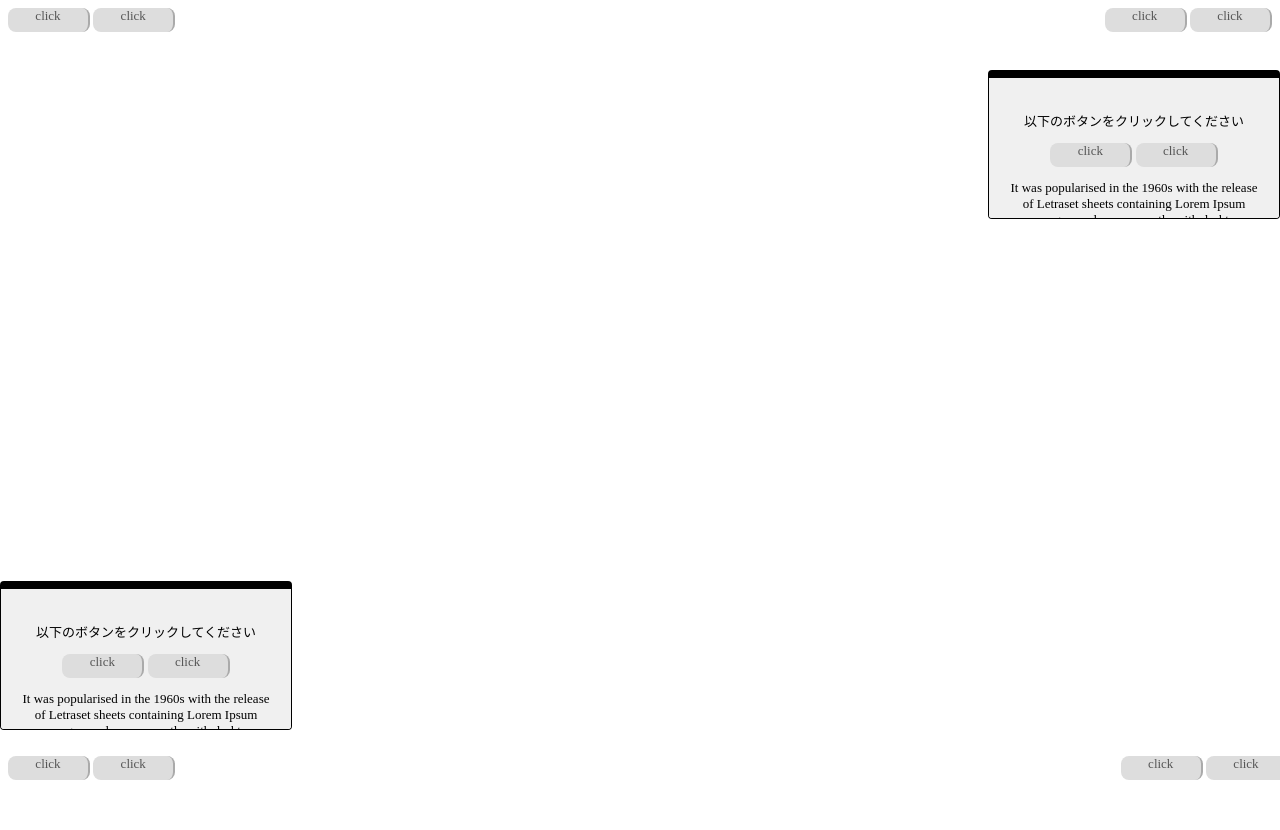
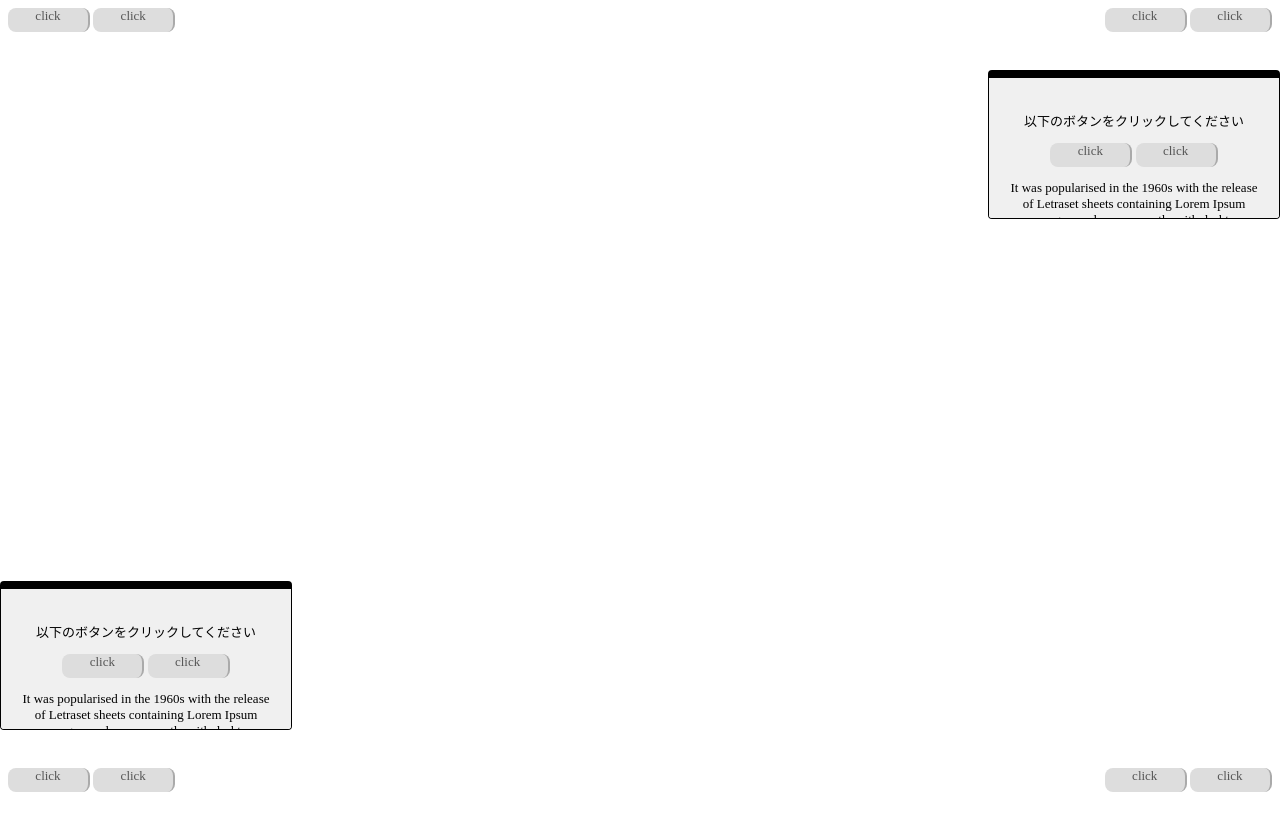
Before and after one commit to codegrid/2015-jquery-position, a website: page 06/demo_size_dropdown01.html in a window 1280 px wide. Shown: the top 830 px of the page. Drawn offline with nearby package versions, Linux system fonts and the light colour scheme.

Commit message:
画面下部のボタン位置を修正

```diff
--- a/06/demo_size_dropdown01.html
+++ b/06/demo_size_dropdown01.html
@@ -46,7 +46,7 @@
     </ul>
   </div>
 
-  <div style="position:absolute;bottom:20px;width:100%">
+  <div style="position:absolute;bottom:0;left:0;padding:8px;box-sizing:border-box;width:100%">
     <div style="display:inline-block;width:50%">
       <a class="menuBtn">click</a>
       <a class="menuBtn">click</a>
```
Also changed, not shown: 06/demo_size_dropdown02.html (+1 -1 lines), 06/demo_size_dropdown03.html (+1 -1 lines).
